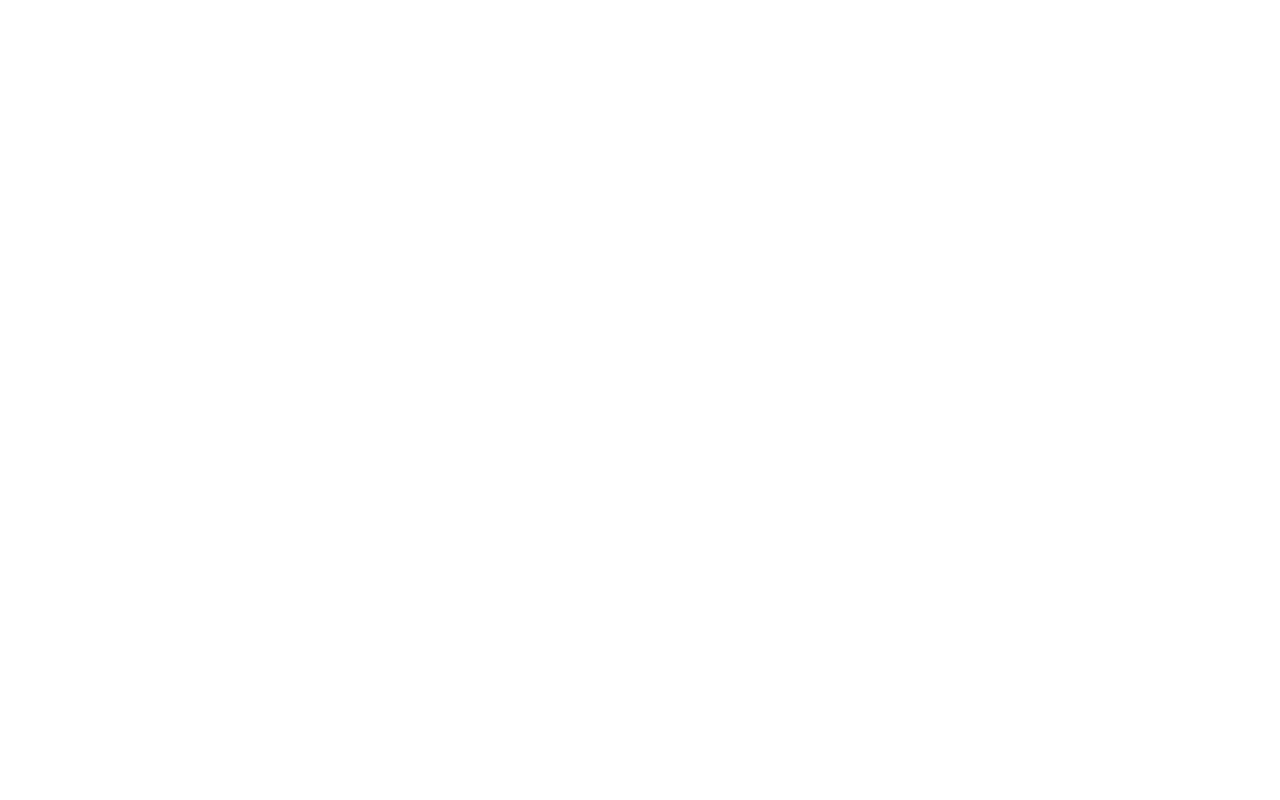
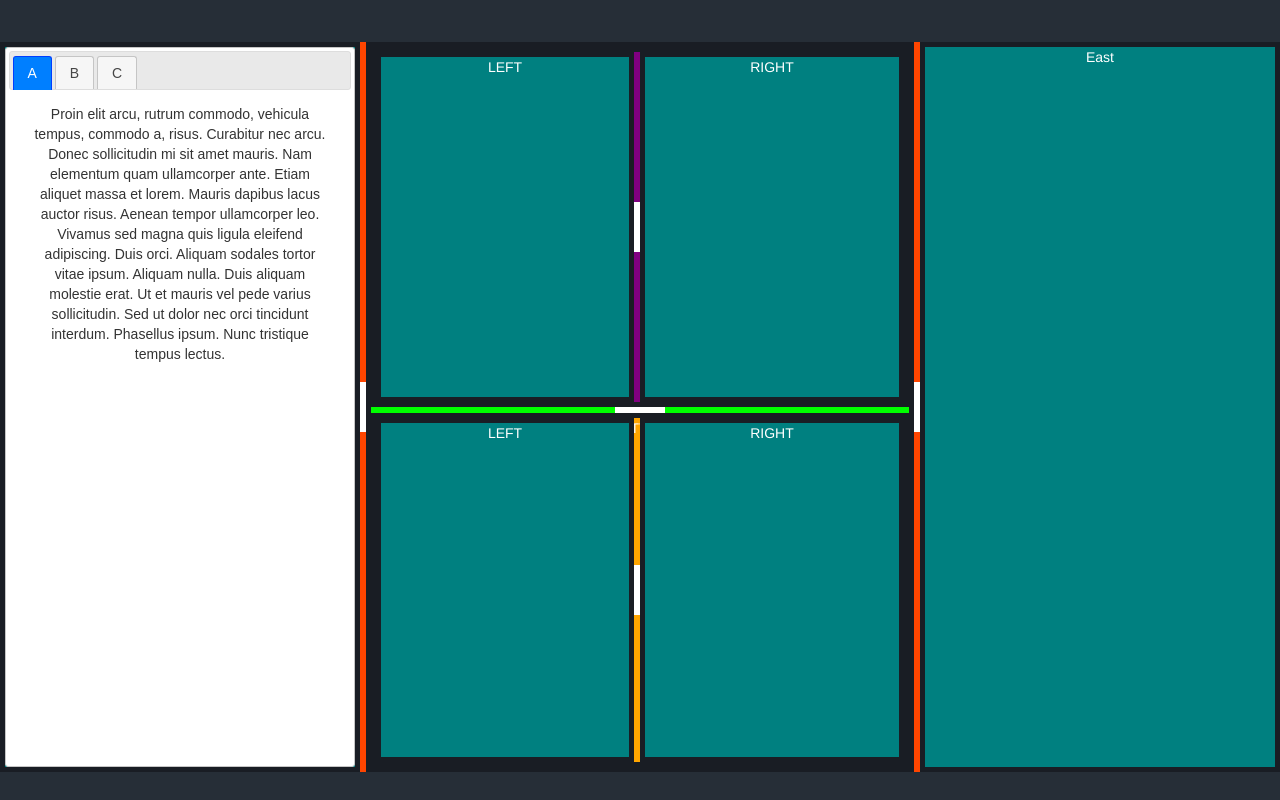
Before and after one commit to achudars/resizable-layout-with-side-panels, a plain HTML site: page index.html in a window 1280 px wide. Drawn offline with nearby package versions, Linux system fonts and the light colour scheme.

Commit message:
Major layout set up. Left panle populated with tabs.

```diff
--- a/css/style.css
+++ b/css/style.css
@@ -0,0 +1,63 @@
+@import url(http://fonts.googleapis.com/css?family=Lato:300,400,700);
+
+
+/* apply a natural box layout model to all elements */
+*, *:before, *:after {
+  -moz-box-sizing: border-box; -webkit-box-sizing: border-box; box-sizing: border-box;
+ }
+
+body {
+	color: #FFF;
+	background: #262e37;
+	text-align: center;
+	position: absolute;
+	top: 0;
+	bottom: 0;
+	left: 0;
+	right: 0;
+}
+
+#outer-container {
+	background: orangered;
+	position: fixed;
+	display: inline-block;
+	top: 3em;
+	bottom:2em;
+	left:0em;
+	right:0em;
+}
+
+#middle-container {
+	display: inline-block;
+	width:100%;
+	height: 100%;
+	background: lime;
+}
+
+#top-container {
+	display: inline-block;
+	background: purple;
+	width: 100%;
+	height: 100%;
+}
+#bottom-container {
+	display: inline-block;
+	background: orange;
+	width: 100%;
+	height: 100%;
+}
+
+.pane {
+	border: 5px solid #191D24;
+	background: teal;
+}
+
+/* STYLE THIS TO CHNAGE THE HANDLE */
+.ui-layout-toggler {
+	background-color: white;
+}
+
+
+.ui-widget-content {
+	height: 100%;
+}
--- a/index.html
+++ b/index.html
@@ -6,21 +6,64 @@
   <title>Layout and Panels</title>
   <!-- Latest compiled and minified CSS -->
   <link href="//netdna.bootstrapcdn.com/bootstrap/3.0.0-rc1/css/bootstrap.min.css" rel="stylesheet">
+  <link rel="stylesheet" type="text/css" href="http://code.jquery.com/ui/1.10.3/themes/smoothness/jquery-ui.css">
   <link rel="stylesheet" href="css/style.css" />
 </head>
 <body>
-<div id="container">
-    <div id="left-panel" class="ui-layout-center pane">
-      <div class="ui-layout-north pane top-panel"></div>
-      <div class="ui-layout-south pane bottom-panel"></div>
+
+  <div id="outer-container">
+
+    <div class="ui-layout-west pane">
+      <div id="tabs">
+        <ul>
+          <li><a href="#tabs-1">A</a></li>
+          <li><a href="#tabs-2">B</a></li>
+          <li><a href="#tabs-3">C</a></li>
+        </ul>
+        <div id="tabs-1">
+          <p>Proin elit arcu, rutrum commodo, vehicula tempus, commodo a, risus. Curabitur nec arcu. Donec sollicitudin mi sit amet mauris. Nam elementum quam ullamcorper ante. Etiam aliquet massa et lorem. Mauris dapibus lacus auctor risus. Aenean tempor ullamcorper leo. Vivamus sed magna quis ligula eleifend adipiscing. Duis orci. Aliquam sodales tortor vitae ipsum. Aliquam nulla. Duis aliquam molestie erat. Ut et mauris vel pede varius sollicitudin. Sed ut dolor nec orci tincidunt interdum. Phasellus ipsum. Nunc tristique tempus lectus.</p>
+        </div>
+        <div id="tabs-2">
+          <p>Morbi tincidunt, dui sit amet facilisis feugiat, odio metus gravida ante, ut pharetra massa metus id nunc. Duis scelerisque molestie turpis. Sed fringilla, massa eget luctus malesuada, metus eros molestie lectus, ut tempus eros massa ut dolor. Aenean aliquet fringilla sem. Suspendisse sed ligula in ligula suscipit aliquam. Praesent in eros vestibulum mi adipiscing adipiscing. Morbi facilisis. Curabitur ornare consequat nunc. Aenean vel metus. Ut posuere viverra nulla. Aliquam erat volutpat. Pellentesque convallis. Maecenas feugiat, tellus pellentesque pretium posuere, felis lorem euismod felis, eu ornare leo nisi vel felis. Mauris consectetur tortor et purus.</p>
+        </div>
+        <div id="tabs-3">
+          <p>Mauris eleifend est et turpis. Duis id erat. Suspendisse potenti. Aliquam vulputate, pede vel vehicula accumsan, mi neque rutrum erat, eu congue orci lorem eget lorem. Vestibulum non ante. Class aptent taciti sociosqu ad litora torquent per conubia nostra, per inceptos himenaeos. Fusce sodales. Quisque eu urna vel enim commodo pellentesque. Praesent eu risus hendrerit ligula tempus pretium. Curabitur lorem enim, pretium nec, feugiat nec, luctus a, lacus.</p>
+          <p>Duis cursus. Maecenas ligula eros, blandit nec, pharetra at, semper at, magna. Nullam ac lacus. Nulla facilisi. Praesent viverra justo vitae neque. Praesent blandit adipiscing velit. Suspendisse potenti. Donec mattis, pede vel pharetra blandit, magna ligula faucibus eros, id euismod lacus dolor eget odio. Nam scelerisque. Donec non libero sed nulla mattis commodo. Ut sagittis. Donec nisi lectus, feugiat porttitor, tempor ac, tempor vitae, pede. Aenean vehicula velit eu tellus interdum rutrum. Maecenas commodo. Pellentesque nec elit. Fusce in lacus. Vivamus a libero vitae lectus hendrerit hendrerit.</p>
+        </div>
+      </div>
     </div>
 
-    <div id="right-panel" class="ui-layout-east">
-      <div class="ui-layout-north pane top-panel"></div>
-      <div class="ui-layout-south pane bottom-panel"></div>
+    <div class="ui-layout-center pane">
+
+      <div id="middle-container">
+
+        <div class="ui-layout-north pane top-panel">
+
+          <div id="top-container">
+            <div class="ui-layout-center pane">LEFT</div>
+            <div class="ui-layout-east pane">RIGHT</div>
+          </div>
+
+        </div>
+
+        <div class="ui-layout-center pane bottom-panel">
+
+          <div id="bottom-container">BOTTOM
+            <div class="ui-layout-center pane">LEFT</div>
+            <div class="ui-layout-east pane">RIGHT</div>
+          </div>
+
+        </div>
+
+
+      </div>
+
     </div>
 
+    <div class="ui-layout-east pane">East</div>
+
   </div>
+
 
   <script src="//codeorigin.jquery.com/jquery-1.10.2.min.js"></script>
   <script src="//cdnjs.cloudflare.com/ajax/libs/jqueryui/1.10.3/jquery-ui.min.js"></script>
--- a/js/script.js
+++ b/js/script.js
@@ -0,0 +1,26 @@
+$(function() {
+  // resizable panels
+  var container = $('#outer-container').layout();
+  var middle = $('#middle-container').layout();
+  var top = $('#top-container').layout();
+  var bottom = $('#bottom-container').layout();
+
+  var halfOfMiddleHeight = ($('#middle-container').height() / 2);
+
+
+  container.sizePane("west", 360);
+  container.sizePane("east", 360);
+
+
+  middle.sizePane("north", halfOfMiddleHeight);
+
+  var halfOfTopWidth = ($('#top-container').width() / 2);
+
+  top.sizePane("east", halfOfTopWidth);
+  bottom.sizePane("east", halfOfTopWidth);
+
+
+  // tabs
+
+  $( "#tabs" ).tabs();
+});
```
